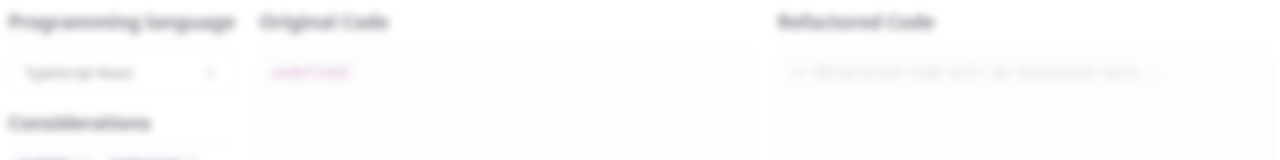
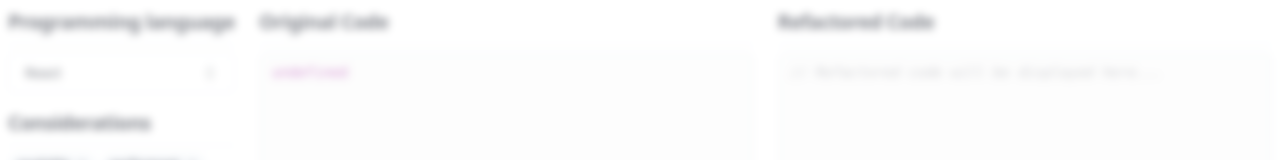
Before and after one commit to daniel-black/refactory, a Next.js app: page /refactor in a window 1280 px wide. Shown: the top 160 px of the page. Built offline with nearby package versions, Linux system fonts and the light colour scheme.

Commit message:
fix language combobox

```diff
--- a/src/app/refactor/page.tsx
+++ b/src/app/refactor/page.tsx
@@ -4,7 +4,10 @@ import { RefactoredCode } from "@/components/RefactoredCode";
 import { useChat } from "ai/react";
 import { FormEvent, useState } from "react";
 
-import { LanguageComboBox, type Language } from "@/components/LanguageComboBox";
+import {
+  LanguageComboBox,
+  type LanguageIdentifier,
+} from "@/components/LanguageComboBox";
 import { H2 } from "@/components/typography/H2";
 import { SelectableBadge } from "@/components/SelectableBadge";
 import { Textarea } from "@/components/ui/textarea";
@@ -17,11 +20,10 @@ import { OriginalCodeInput } from "@/components/OriginalCodeInput";
 import { CodePanel } from "@/components/CodePanel";
 
 export default function RefactorPage() {
-  const [language, setLanguage] = useState<Language>("typescript react");
+  const [language, setLanguage] = useState<LanguageIdentifier>("jsx");
   const [considerations, setConsiderations] = useState<string[]>([]);
   const [additionalInstructions, setAdditionalInstructions] = useState("");
   const [responseFormat, setResponseFormat] = useState("code-only");
-
   const [apiKey, setApiKey] = useLocalStorage("openai-api-key", "");
 
   const {
--- a/src/components/CodePanel.tsx
+++ b/src/components/CodePanel.tsx
@@ -1,5 +1,4 @@
 export function CodePanel({ children }: { children: React.ReactNode }) {
-  console.log(children);
   return (
     <section className="h-screen p-2 space-y-2 flex-1 flex flex-col">
       {children}
--- a/src/components/CodeSyntaxHighlighter.tsx
+++ b/src/components/CodeSyntaxHighlighter.tsx
@@ -23,7 +23,6 @@ export function CodeSyntaxHighlighter({
         paddingLeft: "0.75rem",
         paddingRight: "0.75rem",
         fontSize: "0.875rem",
-        lineHeight: "1.25rem",
       }}
       style={oneLight}
     />
--- a/src/components/LanguageComboBox.tsx
+++ b/src/components/LanguageComboBox.tsx
@@ -14,18 +14,18 @@ import {
 import { cn } from "@/lib/utils";
 
 const languages = [
-  { label: "JavaScript", value: "javascript" },
-  { label: "React", value: "react" },
-  { label: "TypeScript", value: "typescript" },
-  { label: "TypeScript React", value: "typescript react" },
-  { label: "Other", value: "other" },
+  { name: "JavaScript", identifier: "javascript" },
+  { name: "React", identifier: "jsx" },
+  { name: "TypeScript", identifier: "typescript" },
+  { name: "TypeScript React", identifier: "tsx" },
+  { name: "Other", identifier: "other" },
 ] as const;
 
-export type Language = (typeof languages)[number]["value"];
+export type LanguageIdentifier = (typeof languages)[number]["identifier"];
 
 type LanguageComboBoxProps = {
-  selectedLanguage: Language;
-  setSelectedLanguage: (language: Language) => void;
+  selectedLanguage: LanguageIdentifier;
+  setSelectedLanguage: (language: LanguageIdentifier) => void;
 };
 
 export function LanguageComboBox({
@@ -33,6 +33,10 @@ export function LanguageComboBox({
   setSelectedLanguage,
 }: LanguageComboBoxProps) {
   const [open, setOpen] = useState(false);
+  const languageDisplayName = getLanguageNameFromIdentifier(selectedLanguage);
+
+  // console.log("\n   selectedLanguage: ", selectedLanguage);
+  // console.log("languageDisplayName: ", languageDisplayName);
 
   return (
     <Popover open={open} onOpenChange={setOpen}>
@@ -43,10 +47,7 @@ export function LanguageComboBox({
           aria-expanded={open}
           className="w-full justify-between"
         >
-          {selectedLanguage
-            ? languages.find((language) => language.value === selectedLanguage)
-                ?.label
-            : "Select language..."}
+          {getLanguageNameFromIdentifier(selectedLanguage)}
           <ChevronsUpDown className="ml-2 h-4 w-4 shrink-0 opacity-50" />
         </Button>
       </PopoverTrigger>
@@ -55,28 +56,23 @@ export function LanguageComboBox({
           <CommandInput placeholder="Search languages..." />
           <CommandEmpty>No languages found.</CommandEmpty>
           <CommandGroup>
-            {languages.map((language) => (
+            {languages.map(({ identifier, name }) => (
               <CommandItem
-                key={language.value}
-                onSelect={(currentLanguageString) => {
-                  const currentLanguage = currentLanguageString as Language;
-                  setSelectedLanguage(
-                    currentLanguage === selectedLanguage
-                      ? "other"
-                      : currentLanguage
-                  );
+                key={identifier}
+                onSelect={() => {
+                  setSelectedLanguage(identifier);
                   setOpen(false);
                 }}
               >
                 <Check
                   className={cn(
                     "mr-2 h-4 w-4",
-                    selectedLanguage === language.value
+                    selectedLanguage === identifier
                       ? "opacity-100"
                       : "opacity-0"
                   )}
                 />
-                {language.label}
+                {name}
               </CommandItem>
             ))}
           </CommandGroup>
@@ -85,3 +81,10 @@ export function LanguageComboBox({
     </Popover>
   );
 }
+
+export function getLanguageNameFromIdentifier(
+  languageValue: LanguageIdentifier
+) {
+  return languages.find((language) => language.identifier === languageValue)
+    ?.name;
+}
```
